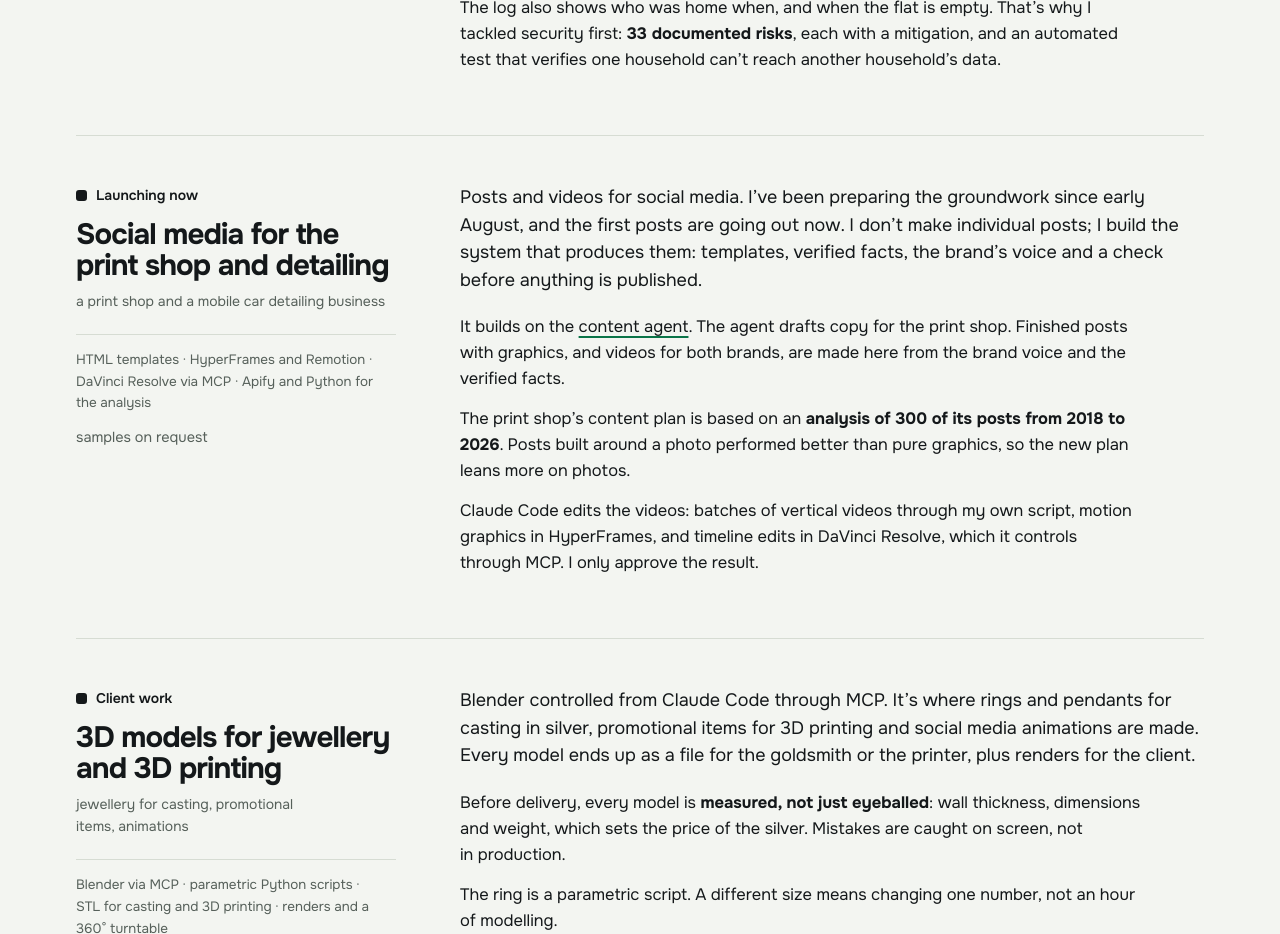
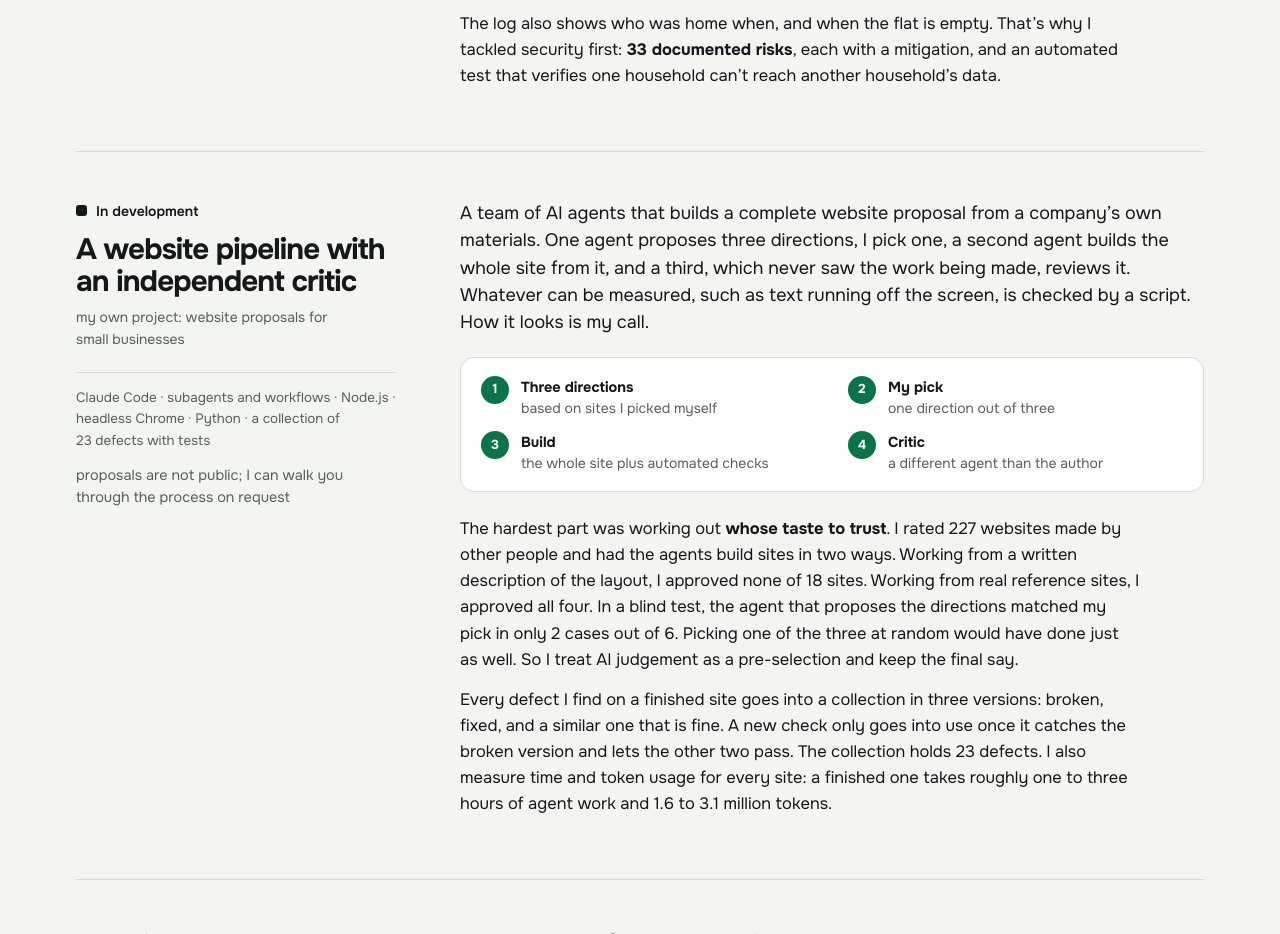
Before and after one commit to Matyasek/matyasek.github.io, a plain HTML site: page en/index.html in a window 1280 px wide. Shown: the part 1866-2800 px from the top of the page. Drawn offline with Linux system fonts and the light colour scheme; a web font is replaced by a local one.

Commit message:
Přidej projekt Linka na weby s nezávislým kritikem
Co-Authored-By: Claude Fable 5.2 <noreply@anthropic.com>

```diff
--- a/en/index.html
+++ b/en/index.html
@@ -110,7 +110,7 @@
   .prehled thead tr{display:flex;gap:6px 14px;padding-bottom:8px;font-size:12.5px;color:var(--s)}
   .prehled th{text-align:left;font-weight:600;padding:0}
   .prehled thead th:last-child{margin-left:auto}
-  .prehled tbody tr{display:grid;grid-template-columns:minmax(0,1fr) auto;gap:1px 16px;align-items:baseline;padding:10px 0;border-top:1px solid var(--r)}
+  .prehled tbody tr{display:grid;grid-template-columns:minmax(0,1fr) auto;gap:1px 16px;align-items:baseline;padding:7px 0;border-top:1px solid var(--r)}
   .prehled td{display:block;padding:0}
   .prehled td:first-child{grid-column:1;font-weight:600}
   .prehled td:first-child a{text-decoration-thickness:1px;text-decoration-color:var(--r)}
@@ -229,7 +229,7 @@
     </div>
     <section class="prehled" id="projekty">
       <h2 class="roztazene">Projects</h2>
-      <p class="uvod">I have more projects; these are the eight most interesting ones. The process behind them is described below in <a href="#metoda">How I work</a>.</p>
+      <p class="uvod">I have more projects; these are the nine most interesting ones. The process behind them is described below in <a href="#metoda">How I work</a>.</p>
       <p class="stitek">Overview</p>
       <div class="tab-obal">
       <table>
@@ -237,6 +237,7 @@
       <tbody>
         <tr><td><a href="#agent">AI agent writing posts for a print shop</a></td><td class="skryt">family print shop, Prague</td><td class="stav bezi"><i class="ctverec"></i>Live in production</td></tr>
         <tr><td><a href="#tuk">Ťuk: a home log you tap with your phone</a></td><td class="skryt">household</td><td class="stav bezi"><i class="ctverec"></i>In use at home</td></tr>
+        <tr><td><a href="#linka">A website pipeline with an independent critic</a></td><td class="skryt">my own project</td><td class="stav prubezne"><i class="ctverec"></i>In development</td></tr>
         <tr><td><a href="#obsah">Social media for the print shop and detailing</a></td><td class="skryt">print shop, car detailing</td><td class="stav prubezne"><i class="ctverec"></i>Launching</td></tr>
         <tr><td><a href="#dilna">3D models for jewellery and 3D printing</a></td><td class="skryt">jewellery, promotional items</td><td class="stav prubezne"><i class="ctverec"></i>Client work</td></tr>
         <tr><td><a href="#atrostars">Website for the atrostars jewellery brand</a></td><td class="skryt">silver jewellery brand</td><td class="stav bezi"><i class="ctverec"></i>Live</td></tr>
@@ -294,6 +295,28 @@
     <aside class="p-bok">
       <p class="stack">Supabase · Postgres 17 · Edge Functions in Deno · pg_cron · Web Push · PWA in Vite and TypeScript · Docker on Railway · 91&nbsp;automated tests</p>
       <p class="odkazy"><a href="https://okno-production-162d.up.railway.app">Open the app</a><span class="privat">requires an account · private repository, access on request</span></p>
+    </aside>
+  </article>
+  <article class="projekt" id="linka">
+    <header class="p-hlava">
+      <p class="p-stav prubezne"><i class="ctverec"></i>In development</p>
+      <h3 class="roztazene">A website pipeline with an independent critic</h3>
+      <p class="pro">my own project: website proposals for small businesses</p>
+    </header>
+    <div class="p-text">
+      <p class="co">A team of AI agents that builds a complete website proposal from a company&rsquo;s own materials. One agent proposes three directions, I pick one, a second agent builds the whole site from it, and a third, which never saw the work being made, reviews it. Whatever can be measured, such as text running off the screen, is checked by a script. How it looks is my call.</p>
+      <ol class="postup">
+        <li><b>Three directions</b><span>based on sites I picked myself</span></li>
+        <li><b>My pick</b><span>one direction out of three</span></li>
+        <li><b>Build</b><span>the whole site plus automated checks</span></li>
+        <li><b>Critic</b><span>a different agent than the author</span></li>
+      </ol>
+      <p class="proc">The hardest part was working out <b>whose taste to trust</b>. I rated 227 websites made by other people and had the agents build sites in two ways. Working from a written description of the layout, I approved none of 18 sites. Working from real reference sites, I approved all four. In a blind test, the agent that proposes the directions matched my pick in only 2 cases out of 6. Picking one of the three at random would have done just as well. So I treat AI judgement as a pre-selection and keep the final say.</p>
+      <p class="proc">Every defect I find on a finished site goes into a collection in three versions: broken, fixed, and a similar one that is fine. A new check only goes into use once it catches the broken version and lets the other two pass. The collection holds 23 defects. I also measure time and token usage for every site: a finished one takes roughly one to three hours of agent work and 1.6 to 3.1 million tokens.</p>
+    </div>
+    <aside class="p-bok">
+      <p class="stack">Claude Code · subagents and workflows · Node.js · headless Chrome · Python · a collection of 23&nbsp;defects with tests</p>
+      <p class="odkazy"><span class="privat">proposals are not public; I can walk you through the process on request</span></p>
     </aside>
   </article>
   <article class="projekt" id="obsah">
```
Also changed, not shown: index.html (+25 -2 lines).
